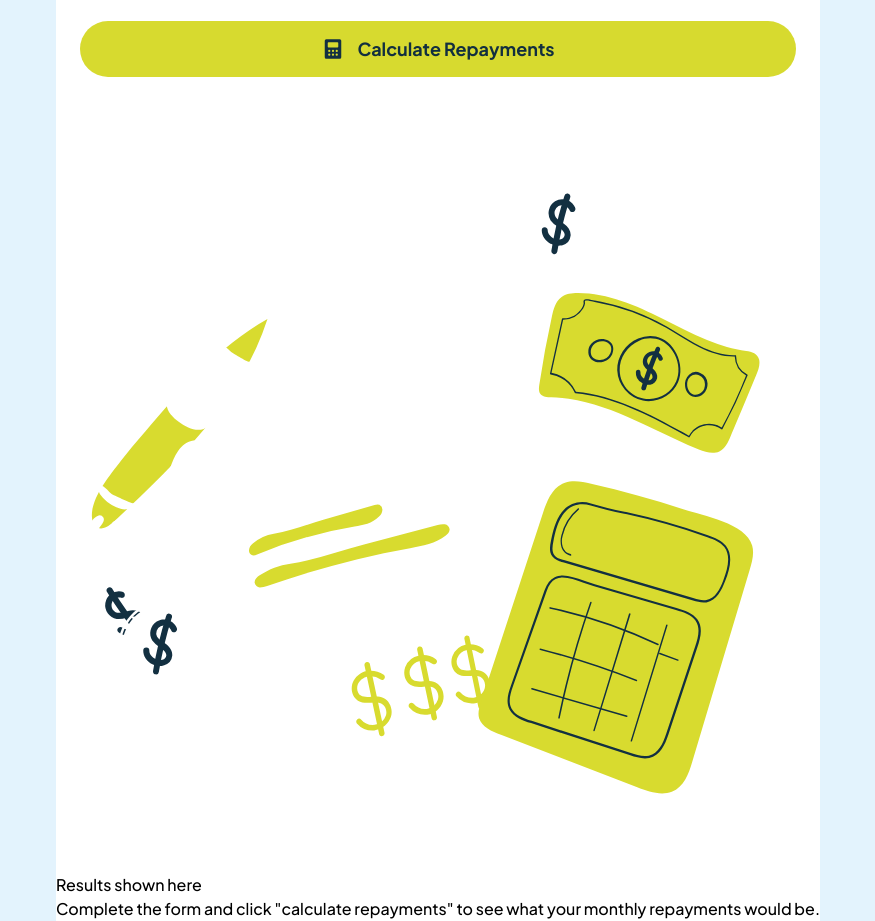
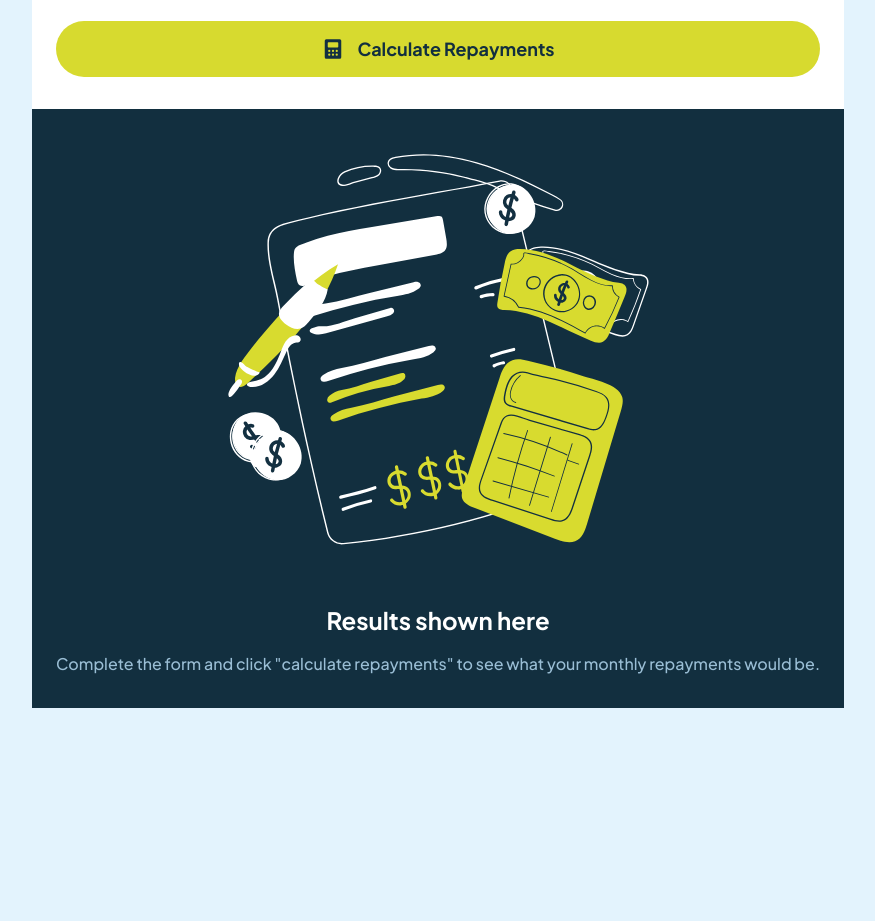
Before and after one commit to VenusY/frontend-mentor-mortgage-repayment-calculator, a React app: page / in a window 1280 px wide. Shown: the part 586-1507 px from the top of the page, without its empty margins (202-1077 px from the left). After the commit the page ends 1294 px from the top, so only its background shows below. Built offline with nearby package versions, Linux system fonts and the light colour scheme.

Commit message:
Style default screen description and increase spacing between elements

```diff
--- a/src/components/DefaultScreen.jsx
+++ b/src/components/DefaultScreen.jsx
@@ -1,3 +1,5 @@
+import '../styles/scss/DefaultScreen.scss';
+
 export default function DefaultScreen() {
   return (
     <section className='default-screen'>
--- a/src/styles/scss/DefaultScreen.scss
+++ b/src/styles/scss/DefaultScreen.scss
@@ -10,11 +10,17 @@
 
   &__hero-image {
     width: 58.7%;
+    margin-bottom: 13px;
   }
 
   &__heading {
+    margin-bottom: u.rem(14);
     font-size: u.rem(24);
     font-weight: var(--fw-bold);
     color: var(--white);
   }
+
+  &__description {
+    color: var(--slate-300);
+  }
 }
```
